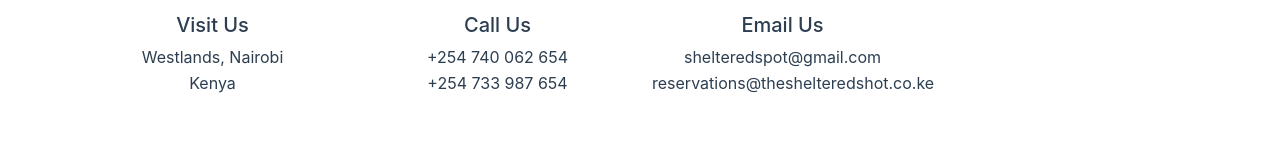
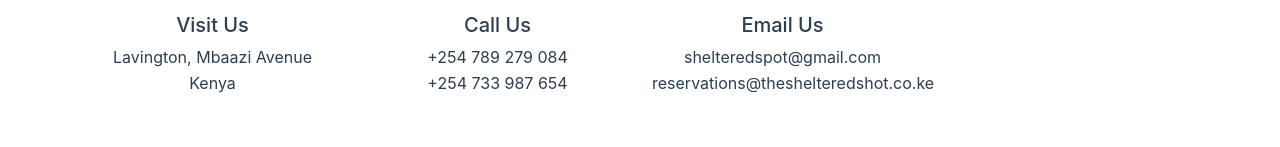
Before and after one commit to edmbuya/TheShelltershot, a plain HTML site: page index.html in a window 1280 px wide. Shown: the part 4785-4932 px from the top of the page. Drawn offline with nearby package versions, Linux system fonts and the light colour scheme.

Commit message:
Update contact information in index.html

```diff
--- a/index.html
+++ b/index.html
@@ -569,7 +569,7 @@
                             <i class="fas fa-map-marker-alt"></i>
                         </div>
                         <h5>Visit Us</h5>
-                        <p>Westlands, Nairobi<br>Kenya</p>
+                        <p>Lavington, Mbaazi Avenue<br>Kenya</p>
                     </div>
                 </div>
                 <div class="col-lg-3 col-md-6 text-center mb-4">
@@ -578,7 +578,7 @@
                             <i class="fas fa-phone"></i>
                         </div>
                         <h5>Call Us</h5>
-                        <p>+254 740 062 654<br>+254 733 987 654</p>
+                        <p>+254 789 279 084<br>+254 733 987 654</p>
                     </div>
                 </div>
                 <div class="col-lg-3 col-md-6 text-center mb-4">
```
